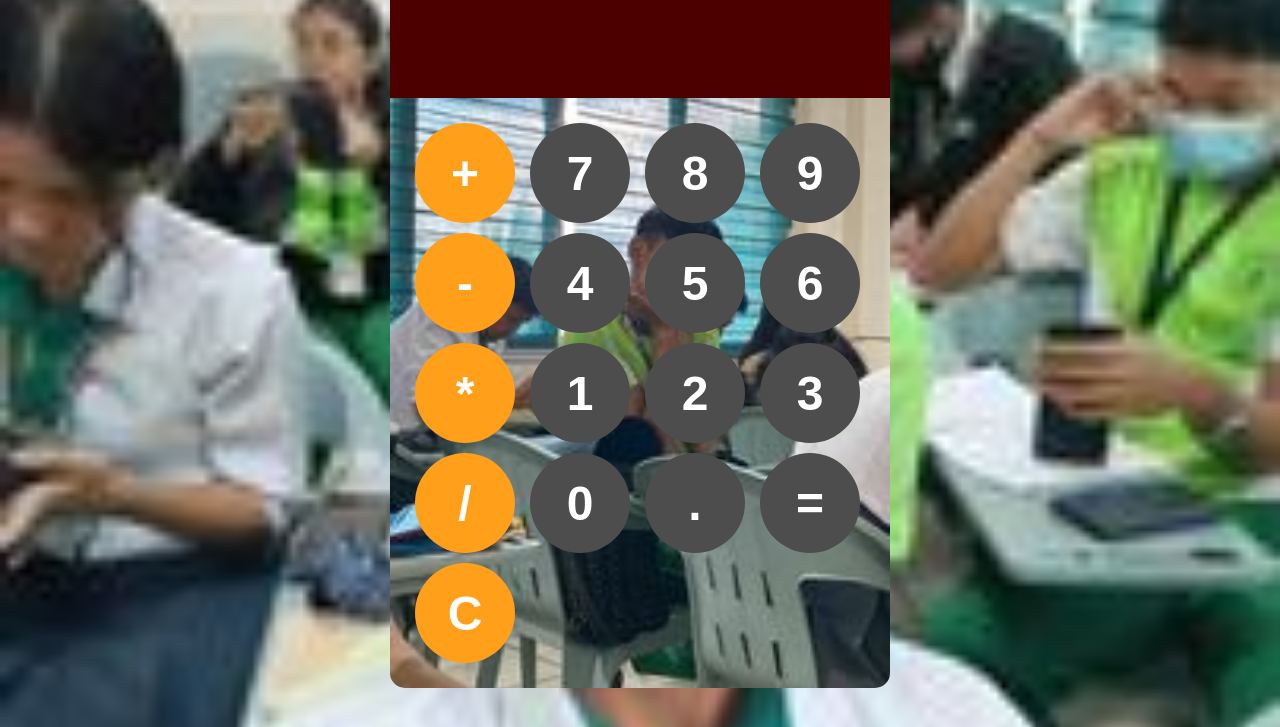
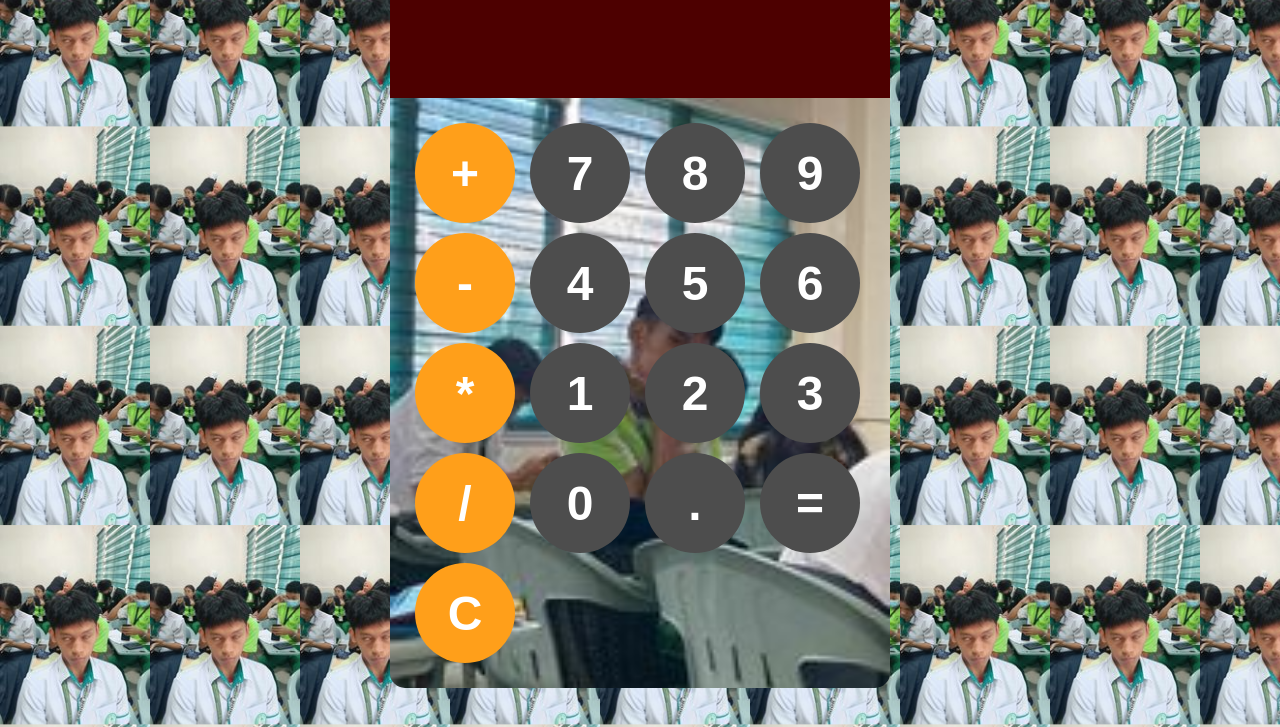
Before and after one commit to Dave76799/Calcula-Turtur, a plain HTML site: page index.html in a window 1280 px wide. Shown: the part 73-800 px from the top of the page. Drawn offline with Linux system fonts and the light colour scheme.

Commit message:
Update styles.css

```diff
--- a/styles.css
+++ b/styles.css
@@ -17,9 +17,7 @@ body{
     align-items: center;
     height: 100vh;
     background-image: url("pictures/deb.jpg");
-    background-size: cover;
-    background-position: center;
-    background-repeat: no-repeat;
+    background-size: 150px;
 }
 
 #Calcula-Turtur{
@@ -29,8 +27,6 @@ body{
     border-radius: 15px;
     max-width: 500px;
     overflow: hidden;
-    background-position: center;
-    background-repeat: no-repeat;
 }
 
 #display{
```
